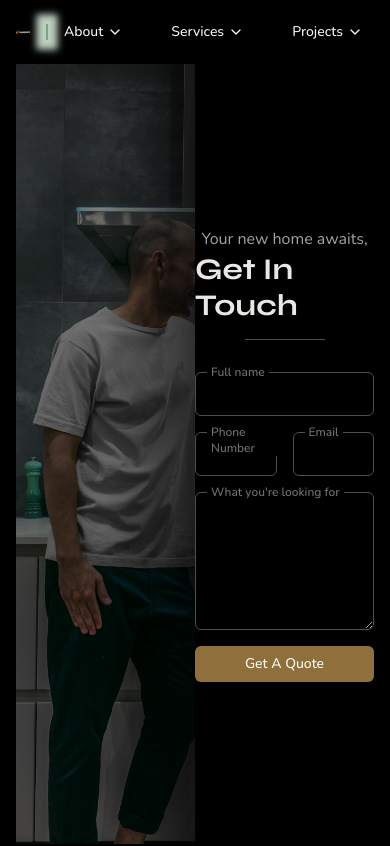
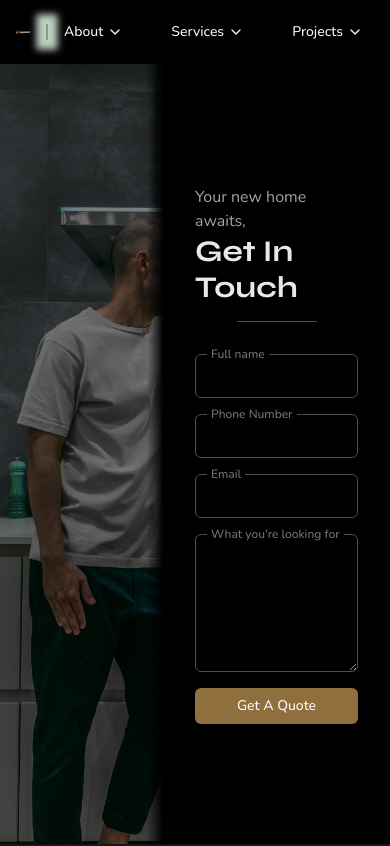
Before and after one commit to OlisDevSpot/next-construction-template, a Next.js app: page /book in a window 390 px wide. Shown: the top 846 px of the page. Built offline with nearby package versions, Linux system fonts and the light colour scheme.

Commit message:
vercel fix

```diff
--- a/src/app/(public)/(navigation)/book/page.tsx
+++ b/src/app/(public)/(navigation)/book/page.tsx
@@ -3,7 +3,7 @@ import ContactForm from "../../_components/contact-form/ContactForm";
 export default function BookPage() {
   return (
     <div className="flex w-full h-full items-center justify-center">
-      <div className="flex-1 h-full bg-[linear-gradient(to_right,rgba(0,0,0,0.5),rgba(0,0,0,0.5),rgba(0,0,0,0.8)),url('/images/get-in-touch.jpg')] bg-cover bg-no-repeat" />
+      <div className="flex-1 h-full bg-[linear-gradient(to_right,rgba(0,0,0,0.5)90%,rgba(0,0,0,1)100%),url('/images/get-in-touch.jpg')] bg-cover bg-no-repeat" />
       <ContactForm className="flex-1" />
     </div>
   );
--- a/src/app/(public)/(navigation)/layout.tsx
+++ b/src/app/(public)/(navigation)/layout.tsx
@@ -1,7 +1,7 @@
 export default function layout({ children }: { children: React.ReactNode }) {
   return (
     // set padding for navigation pages
-    <div className="pt-16 p-4 h-full">
+    <div className="pt-16 h-full">
       {/* set height for navigation pages minus nav bar */}
       <div className="h-[calc(100vh-64px)]">{children}</div>
     </div>
--- a/src/app/(public)/_components/contact-form/ContactForm.tsx
+++ b/src/app/(public)/_components/contact-form/ContactForm.tsx
@@ -10,11 +10,12 @@ import { cn } from "@/lib/utils";
 export default function ContactForm({ className }: { className?: string }) {
   const submitForm = (e: React.FormEvent<HTMLFormElement>) => {
     e.preventDefault();
-    const formData = new FormData();
-    console.log(e.target);
+    // const formData = new FormData();
   };
   return (
-    <div className={cn("flex flex-col items-center justify-center", className)}>
+    <div
+      className={cn("flex flex-col items-center justify-center p-8", className)}
+    >
       <p className="text-neutral-400">Your new home awaits,</p>
       <h2 className="font-bold text-3xl">Get In Touch</h2>
       <Separator className="min-w-6 max-w-20 bg-input-muted mt-4 mb-8" />
@@ -32,7 +33,7 @@ export default function ContactForm({ className }: { className?: string }) {
           </Label>
           <Input type="text" name="name" id="name" />
         </div>
-        <div className="relative">
+        <div className="relative col-span-2 md:col-span-1">
           <Label
             htmlFor="phone"
             className="absolute block -top-2 ml-3 z-10 bg-black px-1 py-0 text-neutral-500 text-xs"
@@ -41,7 +42,7 @@ export default function ContactForm({ className }: { className?: string }) {
           </Label>
           <Input type="text" name="phone" id="phone" />
         </div>
-        <div className="relative">
+        <div className="relative col-span-2 md:col-span-1">
           <Label
             htmlFor="email"
             className="absolute block -top-2 ml-3 z-10 bg-black px-1 py-0 text-neutral-500 text-xs"
```
